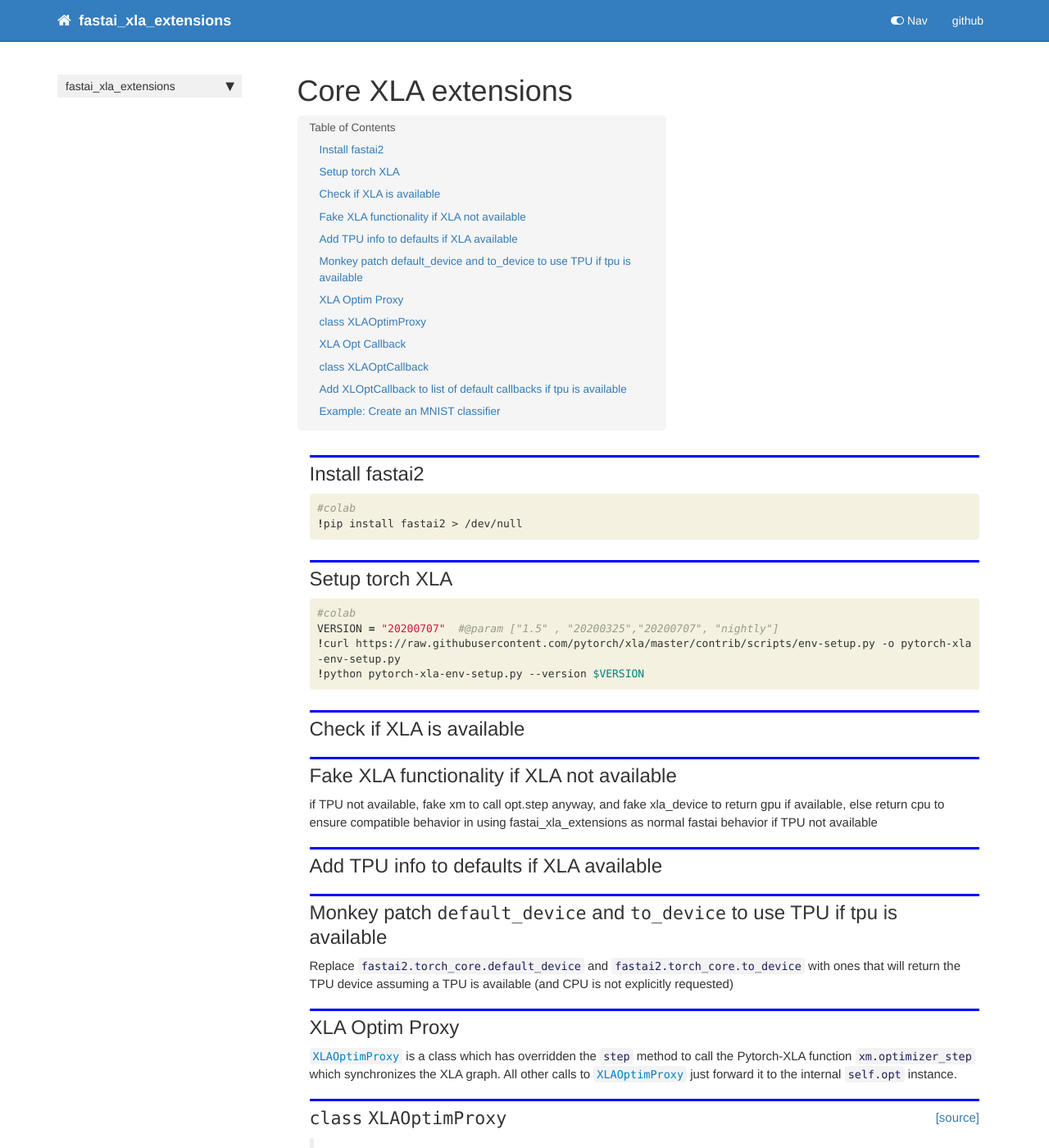
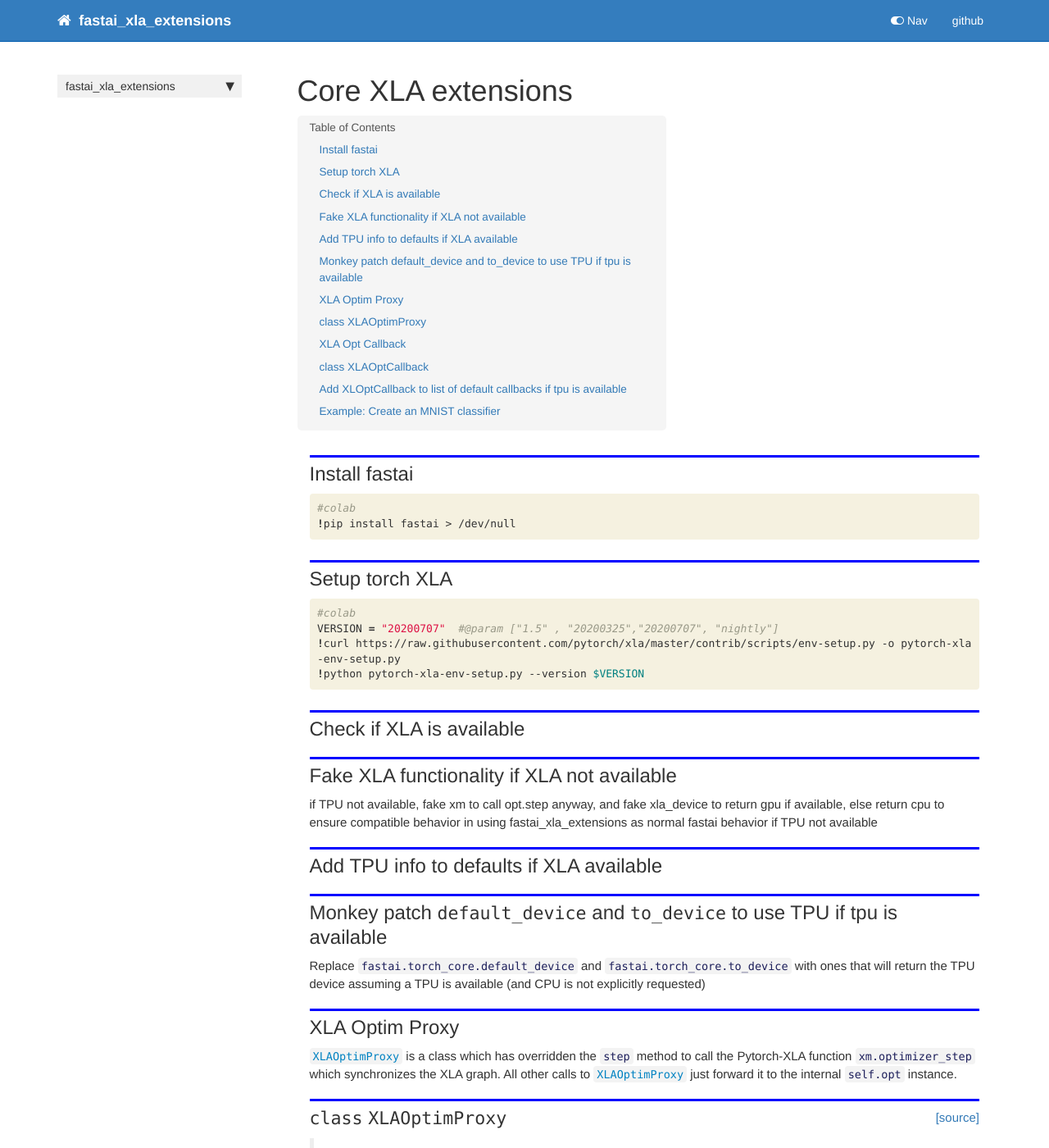
Before and after one commit to butchland/fastai_xla_extensions, a Jekyll site: the page built from docs/core.html, in a window 1280 px wide and 1400 px high. Shown: the whole window at 82% size. Built offline with Jekyll 4.4.1, drawn with Linux system fonts in a browser that asks for light colours; nearby versions of some CDN libraries; comment, search, counter and statistics services are not loaded; some of the changed text lies outside the part shown.

Commit message:
replace fastai2 with fastai on all that is not explore_nbs

```diff
--- a/docs/core.html
+++ b/docs/core.html
@@ -29,7 +30,7 @@
 
 <div class="cell border-box-sizing text_cell rendered"><div class="inner_cell">
 <div class="text_cell_render border-box-sizing rendered_html">
-<h2 id="Install-fastai2">Install fastai2<a class="anchor-link" href="#Install-fastai2"> </a></h2>
+<h2 id="Install-fastai">Install fastai<a class="anchor-link" href="#Install-fastai"> </a></h2>
 </div>
 </div>
 </div>
@@ -41,7 +42,7 @@
 <div class="inner_cell">
     <div class="input_area">
 <div class=" highlight hl-ipython3"><pre><span></span><span class="c1">#colab</span>
-<span class="o">!</span>pip install fastai2 &gt; /dev/null
+<span class="o">!</span>pip install fastai &gt; /dev/null
 </pre></div>
 
     </div>
@@ -122,7 +123,7 @@
 
 <div class="cell border-box-sizing text_cell rendered"><div class="inner_cell">
 <div class="text_cell_render border-box-sizing rendered_html">
-<h2 id="Monkey-patch-default_device-and-to_device-to-use-TPU-if-tpu-is-available">Monkey patch <code>default_device</code> and <code>to_device</code> to use TPU if tpu is available<a class="anchor-link" href="#Monkey-patch-default_device-and-to_device-to-use-TPU-if-tpu-is-available"> </a></h2><p>Replace <code>fastai2.torch_core.default_device</code> and <code>fastai2.torch_core.to_device</code>
+<h2 id="Monkey-patch-default_device-and-to_device-to-use-TPU-if-tpu-is-available">Monkey patch <code>default_device</code> and <code>to_device</code> to use TPU if tpu is available<a class="anchor-link" href="#Monkey-patch-default_device-and-to_device-to-use-TPU-if-tpu-is-available"> </a></h2><p>Replace <code>fastai.torch_core.default_device</code> and <code>fastai.torch_core.to_device</code>
 with ones that will return the TPU device assuming a TPU is available
 (and CPU is not explicitly requested)</p>
 
@@ -243,8 +244,8 @@
 
 <div class="inner_cell">
     <div class="input_area">
-<div class=" highlight hl-ipython3"><pre><span></span><span class="kn">from</span> <span class="nn">fastai2.vision.all</span> <span class="kn">import</span> <span class="o">*</span>
-<span class="kn">from</span> <span class="nn">fastai2.callback.training</span> <span class="kn">import</span> <span class="n">GradientAccumulation</span>
+<div class=" highlight hl-ipython3"><pre><span></span><span class="kn">from</span> <span class="nn">fastai.vision.all</span> <span class="kn">import</span> <span class="o">*</span>
+<span class="kn">from</span> <span class="nn">fastai.callback.training</span> <span class="kn">import</span> <span class="n">GradientAccumulation</span>
 </pre></div>
 
     </div>
@@ -490,7 +491,7 @@
 
 
 <div class="output_text output_subarea output_execute_result">
-<pre>&lt;fastai2.optimizer.Optimizer at 0x7fe974b0ee80&gt;</pre>
+<pre>&lt;fastai.optimizer.Optimizer at 0x7fe974b0ee80&gt;</pre>
 </div>
 
 </div>
```
Also changed, not shown: other parts of docs/core.html (+3 -2 lines), docs/index.html (+7 -6 lines), fastai_xla_extensions/core.py (+5 -5 lines), README.md, 3 other files.
